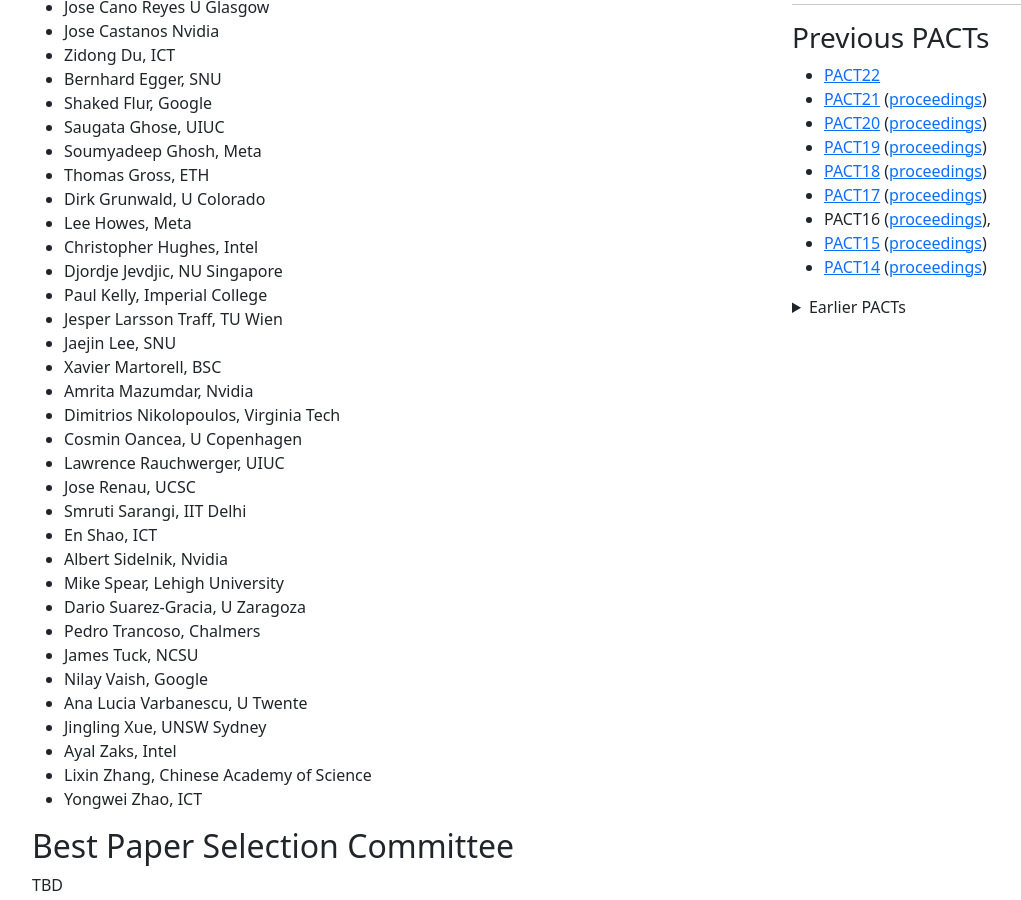
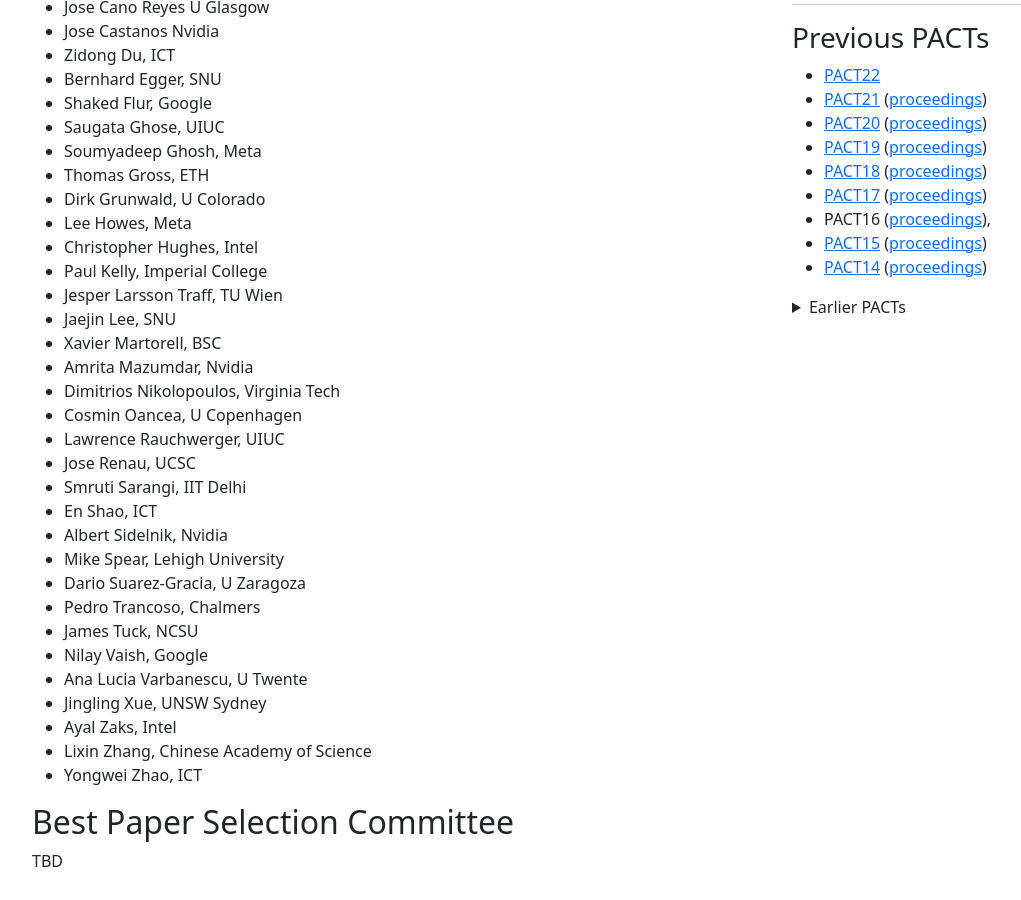
Before and after one commit to pact2023/pact2023.github.io, a Jekyll site: the page built from organization/index.md, in a window 1280 px wide and 900 px high, scrolled down 1371 px. Shown: the whole window, without its empty margins (50-1071 px from the left). Built offline with Jekyll 4.4.1, drawn with Linux system fonts in a browser that asks for light colours.

Commit message:
remove Djordje Jevdjic from PC

```diff
--- a/organization/index.md
+++ b/organization/index.md
@@ -91,7 +91,6 @@
 - Dirk          Grunwald,        U Colorado
 - Lee           Howes,           Meta
 - Christopher   Hughes,          Intel
-- Djordje       Jevdjic,         NU Singapore
 - Paul          Kelly,           Imperial College
 - Jesper        Larsson Traff,   TU Wien
 - Jaejin        Lee,             SNU
```
